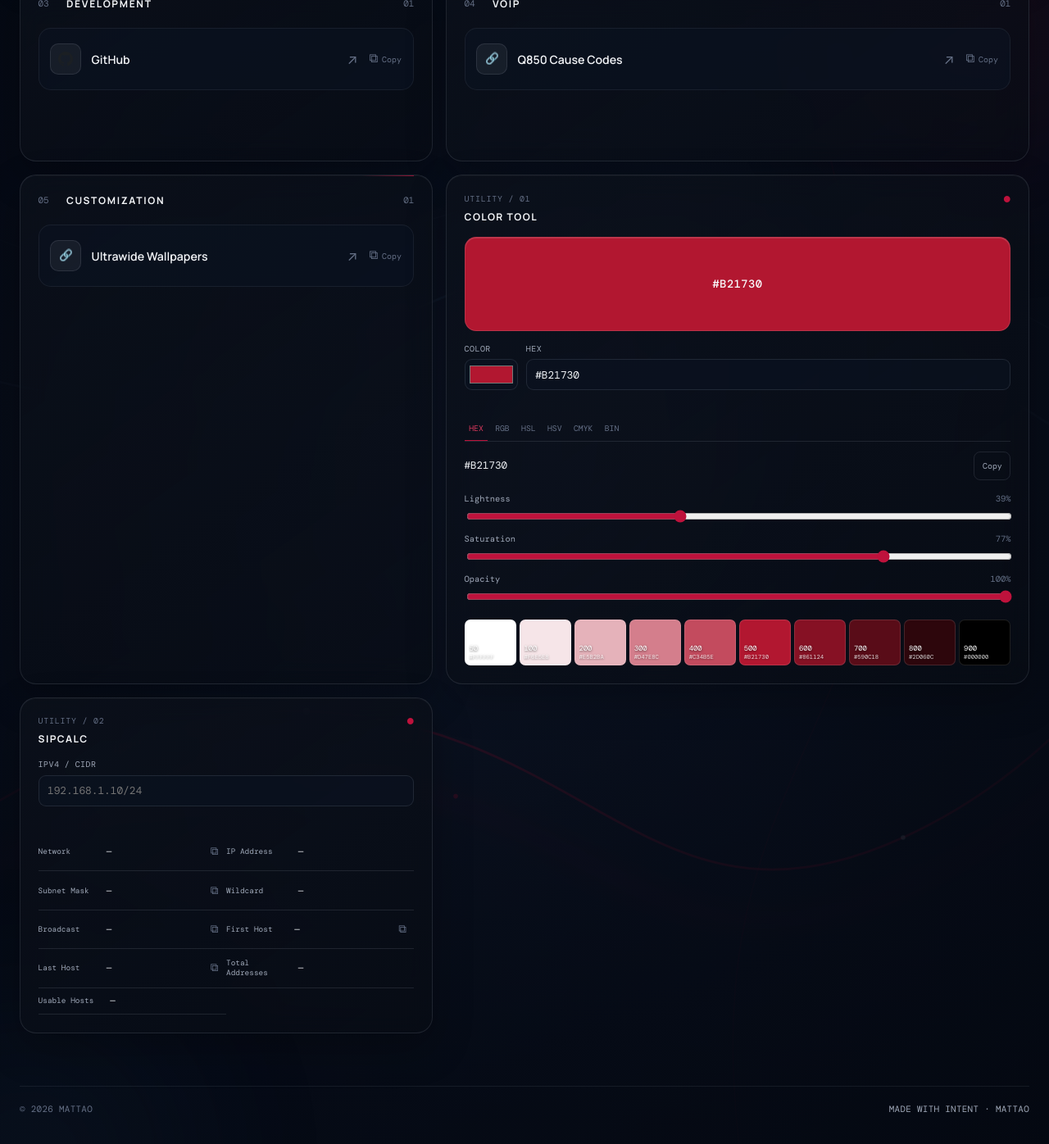
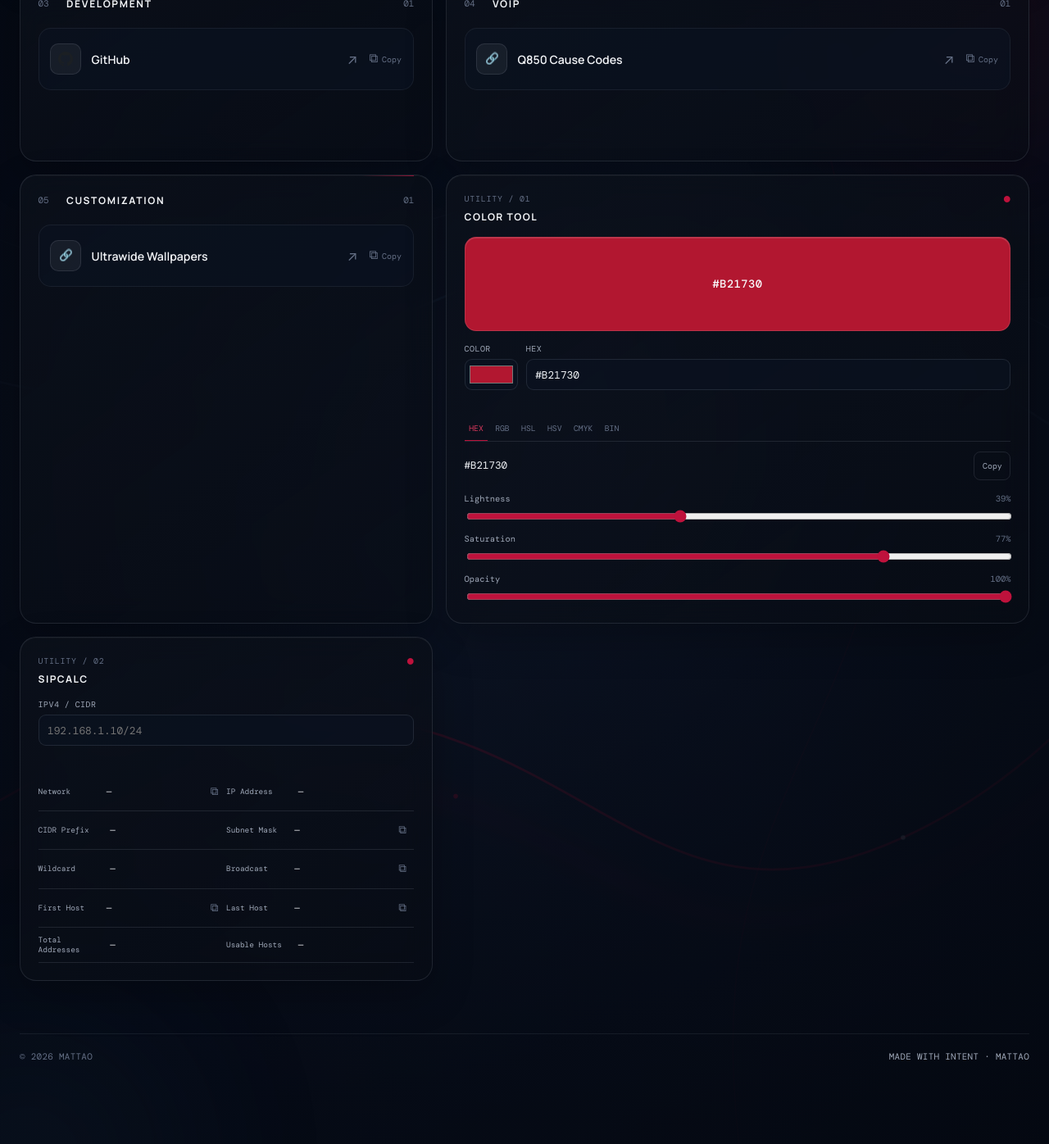
Before and after one commit to M4ttAo/link.mattao.net, a Jekyll site: the page built from index.md, in a window 1280 px wide and 1400 px high, scrolled down 674 px. Shown: the top 1396 px of the window at 82% size. Built offline with Jekyll 4.4.1, drawn with Linux system fonts in a browser that asks for light colours; after the commit the page ends 2010 px from its top, so only the background shows below that.

```diff
--- a/_includes/color-tool.html
+++ b/_includes/color-tool.html
@@ -42,5 +42,4 @@
     <label class="slider-field"><span>Opacity <output data-slider-value="alpha">100%</output></span><input type="range" min="0" max="100" value="100" data-color-alpha></label>
   </div>
 
-  <div class="shade-palette" data-shade-palette aria-label="Generated color shades"></div>
 </section>
--- a/_includes/sipcalc.html
+++ b/_includes/sipcalc.html
@@ -8,12 +8,13 @@
   </div>
   <label class="tool-field sip-input-field">
     <span>IPv4 / CIDR</span>
-    <input type="text" inputmode="decimal" value="" placeholder="192.168.1.10/24" data-sip-input aria-describedby="sip-validation">
+    <input type="text" inputmode="url" value="" placeholder="192.168.1.10/24" data-sip-input aria-describedby="sip-validation">
   </label>
   <p class="tool-validation" id="sip-validation" data-sip-validation role="status"></p>
   <dl class="sip-results" data-sip-results>
     <div><dt>Network</dt><dd data-sip="network">—</dd><button type="button" class="result-copy" data-sip-copy="network" aria-label="Copy network">⧉</button></div>
     <div><dt>IP Address</dt><dd data-sip="ip">—</dd></div>
+    <div><dt>CIDR Prefix</dt><dd data-sip="prefix">—</dd></div>
     <div><dt>Subnet Mask</dt><dd data-sip="mask">—</dd><button type="button" class="result-copy" data-sip-copy="mask" aria-label="Copy subnet mask">⧉</button></div>
     <div><dt>Wildcard</dt><dd data-sip="wildcard">—</dd></div>
     <div><dt>Broadcast</dt><dd data-sip="broadcast">—</dd><button type="button" class="result-copy" data-sip-copy="broadcast" aria-label="Copy broadcast address">⧉</button></div>
--- a/_sass/_components.scss
+++ b/_sass/_components.scss
@@ -63,6 +63,7 @@ h2 { margin: 0; color: var(--text); font-size: .75rem; font-weight: 700; letter-
 .tool-field input[type="color"] { padding: .2rem; cursor: pointer; }
 .tool-field input:focus-visible { border-color: var(--accent); outline: 2px solid var(--accent-soft); outline-offset: 1px; }
 .tool-field input.is-invalid { border-color: var(--accent); }
+.tool-field input.is-invalid:focus-visible { outline-color: var(--accent); }
 .tool-validation { min-height: 1rem; margin: .4rem 0 0; color: var(--accent-bright); font: .65rem var(--font-mono); }
 .format-tabs { display: flex; gap: .2rem; margin-top: .55rem; overflow-x: auto; border-bottom: 1px solid var(--border); }
 .format-tab { padding: .5rem .35rem; border: 0; border-bottom: 1px solid transparent; background: transparent; color: var(--faint); cursor: pointer; font: .61rem var(--font-mono); }
--- a/assets/js/tools.js
+++ b/assets/js/tools.js
@@ -1,9 +1,5 @@
 (function () {
   "use strict";
-
-  function clamp(value, min, max) {
-    return Math.min(max, Math.max(min, value));
-  }
 
   function componentToHex(value) {
     return Math.round(value).toString(16).padStart(2, "0");
@@ -49,14 +45,6 @@
 
   function hslToRgb(hsl) {
     var h = hsl.h / 360, s = hsl.s / 100, l = hsl.l / 100;
-    var hue = function (t) {
-      if (t < 0) t += 1;
-      if (t > 1) t -= 1;
-      if (t < 1 / 6) return l + (s * (1 - Math.abs(2 * l - 1)) * 6 * t - 0) / 2;
-      if (t < 1 / 2) return l + s * (1 - Math.abs(2 * l - 1)) / 2;
-      if (t < 2 / 3) return l + s * (1 - Math.abs(2 * l - 1)) * (2 / 3 - t) * 3 / 2;
-      return l - s * (1 - Math.abs(2 * l - 1)) / 2;
-    };
     if (!s) return { r: l * 255, g: l * 255, b: l * 255 };
     var q = l < .5 ? l * (1 + s) : l + s - l * s;
     var p = 2 * l - q;
@@ -108,14 +96,16 @@
       tool.querySelector("[data-color-lightness]").value = hsl.l;
       tool.querySelector("[data-color-saturation]").value = hsl.s;
       tool.querySelector("[data-color-alpha]").value = state.a * 100;
-      tool.querySelectorAll("[data-shade-palette] button").forEach(function (swatch) { swatch.remove(); });
+      var palette = tool.querySelector("[data-shade-palette]");
+      if (!palette) return;
+      palette.querySelectorAll("button").forEach(function (swatch) { swatch.remove(); });
       [50, 100, 200, 300, 400, 500, 600, 700, 800, 900].forEach(function (weight) {
         var mix = weight <= 500 ? (500 - weight) / 450 : (weight - 500) / 400;
         var shade = weight <= 500 ? { r: state.rgb.r + (255 - state.rgb.r) * mix, g: state.rgb.g + (255 - state.rgb.g) * mix, b: state.rgb.b + (255 - state.rgb.b) * mix } : { r: state.rgb.r * (1 - mix), g: state.rgb.g * (1 - mix), b: state.rgb.b * (1 - mix) };
         var button = document.createElement("button");
         button.type = "button"; button.className = "shade-swatch"; button.style.backgroundColor = rgbToHex(shade); button.dataset.shade = rgbToHex(shade).toUpperCase(); button.setAttribute("aria-label", "Copy " + button.dataset.shade);
         button.innerHTML = "<span>" + weight + "</span><small>" + button.dataset.shade + "</small>";
-        tool.querySelector("[data-shade-palette]").appendChild(button);
+        palette.appendChild(button);
       });
     }
     function setRgb(rgb) { state.rgb = rgb; validation.textContent = ""; hexInput.classList.remove("is-invalid"); render(); }
@@ -140,9 +130,9 @@
   function setupSipCalc() {
     var tool = document.querySelector(".sipcalc"); if (!tool) return;
     var input = tool.querySelector("[data-sip-input]"), validation = tool.querySelector("[data-sip-validation]"), values = {};
-    function render() { var parsed = parseCidr(input.value); if (!parsed) { validation.textContent = input.value ? "Enter a valid IPv4 CIDR" : ""; tool.querySelectorAll("[data-sip]").forEach(function (item) { item.textContent = "—"; }); return; } validation.textContent = ""; var mask = parsed.prefix === 0 ? 0 : (0xffffffff << (32 - parsed.prefix)) >>> 0, network = (parsed.ip & mask) >>> 0, broadcast = (network | (~mask >>> 0)) >>> 0, total = Math.pow(2, 32 - parsed.prefix), first = network, last = broadcast, usable = total - 2;
+    function render() { var parsed = parseCidr(input.value); input.classList.toggle("is-invalid", Boolean(input.value) && !parsed); if (!parsed) { validation.textContent = input.value ? "Enter a valid IPv4 CIDR" : ""; tool.querySelectorAll("[data-sip]").forEach(function (item) { item.textContent = "—"; }); tool.querySelectorAll("[data-sip-copy]").forEach(function (button) { delete button.dataset.copyValue; }); return; } validation.textContent = ""; var mask = parsed.prefix === 0 ? 0 : (0xffffffff << (32 - parsed.prefix)) >>> 0, network = (parsed.ip & mask) >>> 0, broadcast = (network | (~mask >>> 0)) >>> 0, total = Math.pow(2, 32 - parsed.prefix), first = network, last = broadcast, usable = total - 2;
       if (parsed.prefix === 31) { usable = 2; } else if (parsed.prefix === 32) { first = network; last = network; usable = 1; }
-      values = { network: intToIp(network) + "/" + parsed.prefix, ip: intToIp(parsed.ip), mask: intToIp(mask), wildcard: intToIp((~mask) >>> 0), broadcast: parsed.prefix === 32 ? "N/A (host route)" : intToIp(broadcast), first: intToIp(first), last: intToIp(last), total: total.toLocaleString(), usable: usable.toLocaleString() };
+      values = { network: intToIp(network) + "/" + parsed.prefix, ip: intToIp(parsed.ip), prefix: "/" + parsed.prefix, mask: intToIp(mask), wildcard: intToIp((~mask) >>> 0), broadcast: parsed.prefix === 32 ? "N/A (host route)" : intToIp(broadcast), first: intToIp(first), last: intToIp(last), total: total.toLocaleString(), usable: usable.toLocaleString() };
       tool.querySelectorAll("[data-sip]").forEach(function (item) { item.textContent = values[item.dataset.sip]; }); tool.querySelectorAll("[data-sip-copy]").forEach(function (button) { button.dataset.copyValue = values[button.dataset.sipCopy]; });
     }
     input.addEventListener("input", render); tool.addEventListener("click", function (event) { var button = event.target.closest("[data-sip-copy]"); if (button && button.dataset.copyValue) copyValue(button.dataset.copyValue, button); }); render();
```
